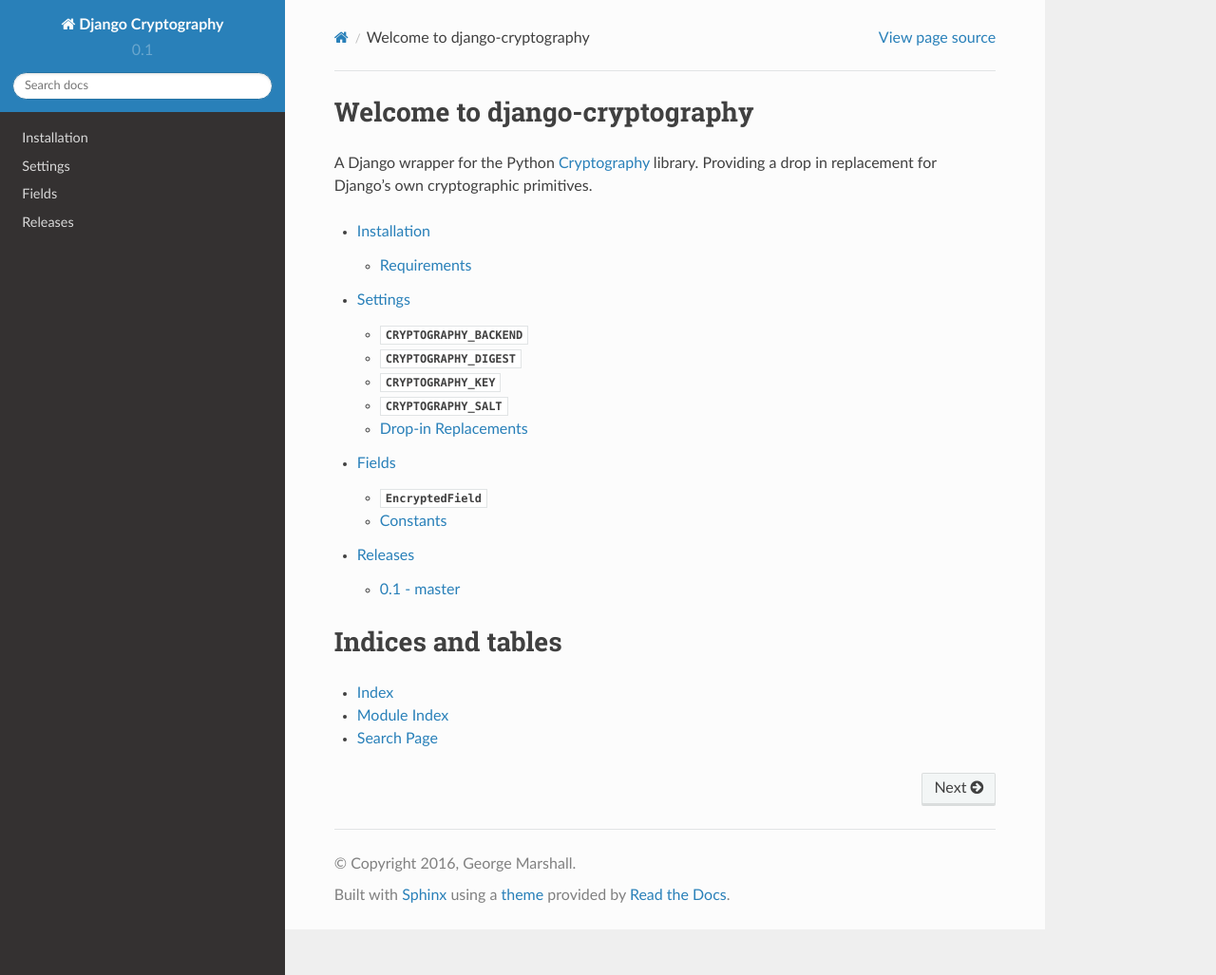
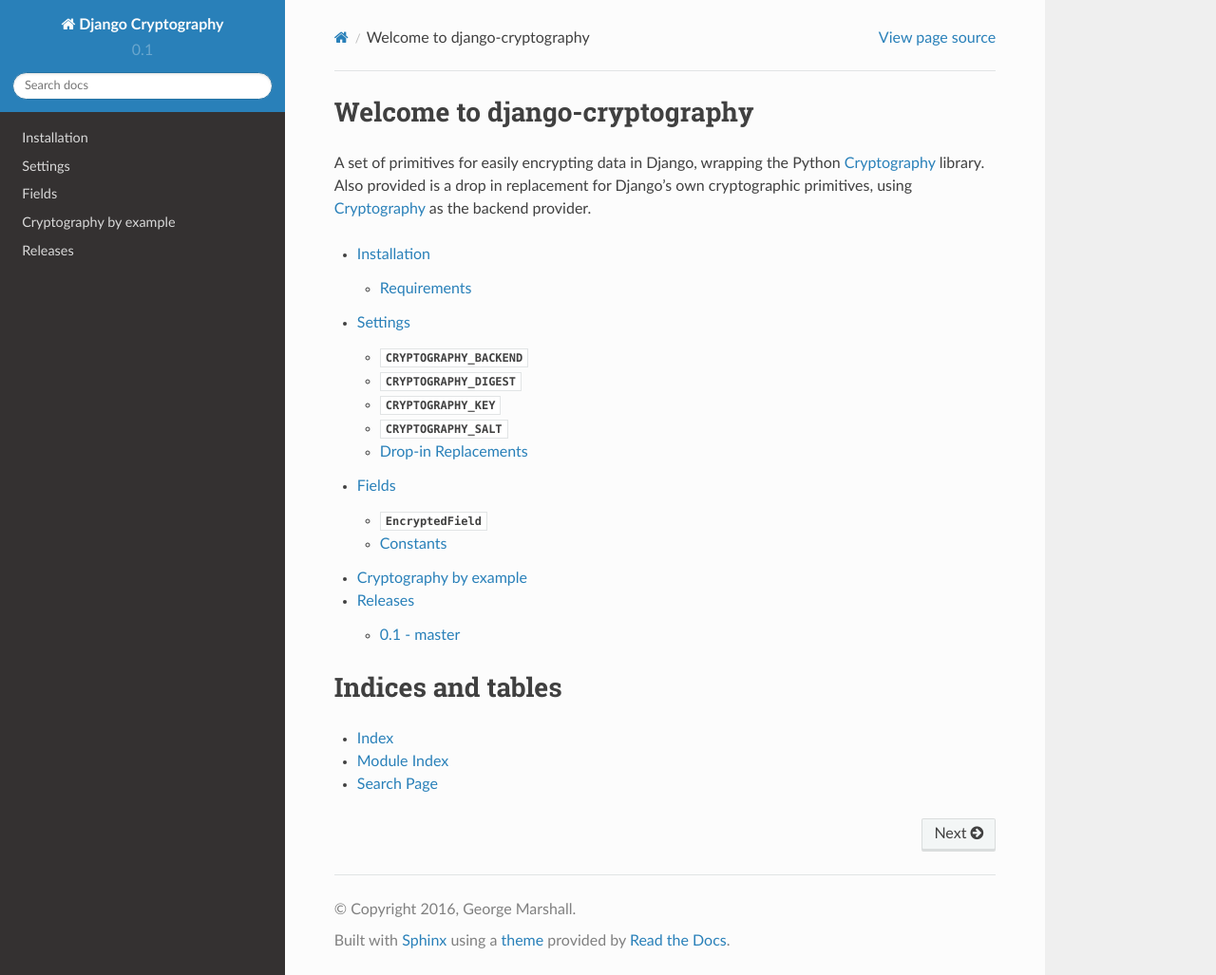
Before and after one commit to yoyowallet/django-cryptography, a Sphinx documentation site: the page built from docs/index.rst, in a window 1280 px wide and 1027 px high. Shown: the whole window at 95% size. Built offline with Sphinx 7.4.7 and the Read the Docs theme 2.0.0, drawn with Linux system fonts in a browser that asks for light colours.

```diff
--- a/docs/index.rst
+++ b/docs/index.rst
@@ -1,8 +1,10 @@
 Welcome to django-cryptography
 ==============================
 
-A Django wrapper for the Python Cryptography_ library. Providing a
-drop in replacement for Django's own cryptographic primitives.
+A set of primitives for easily encrypting data in Django, wrapping
+the Python Cryptography_ library. Also provided is a drop in
+replacement for Django's own cryptographic primitives, using
+Cryptography_ as the backend provider.
 
 .. toctree::
    :maxdepth: 2
```
Also changed, not shown: other parts of docs/index.rst (+1 -0 lines), README.rst (+35 -3 lines), docs/examples.rst (added, +21 -0 lines).
